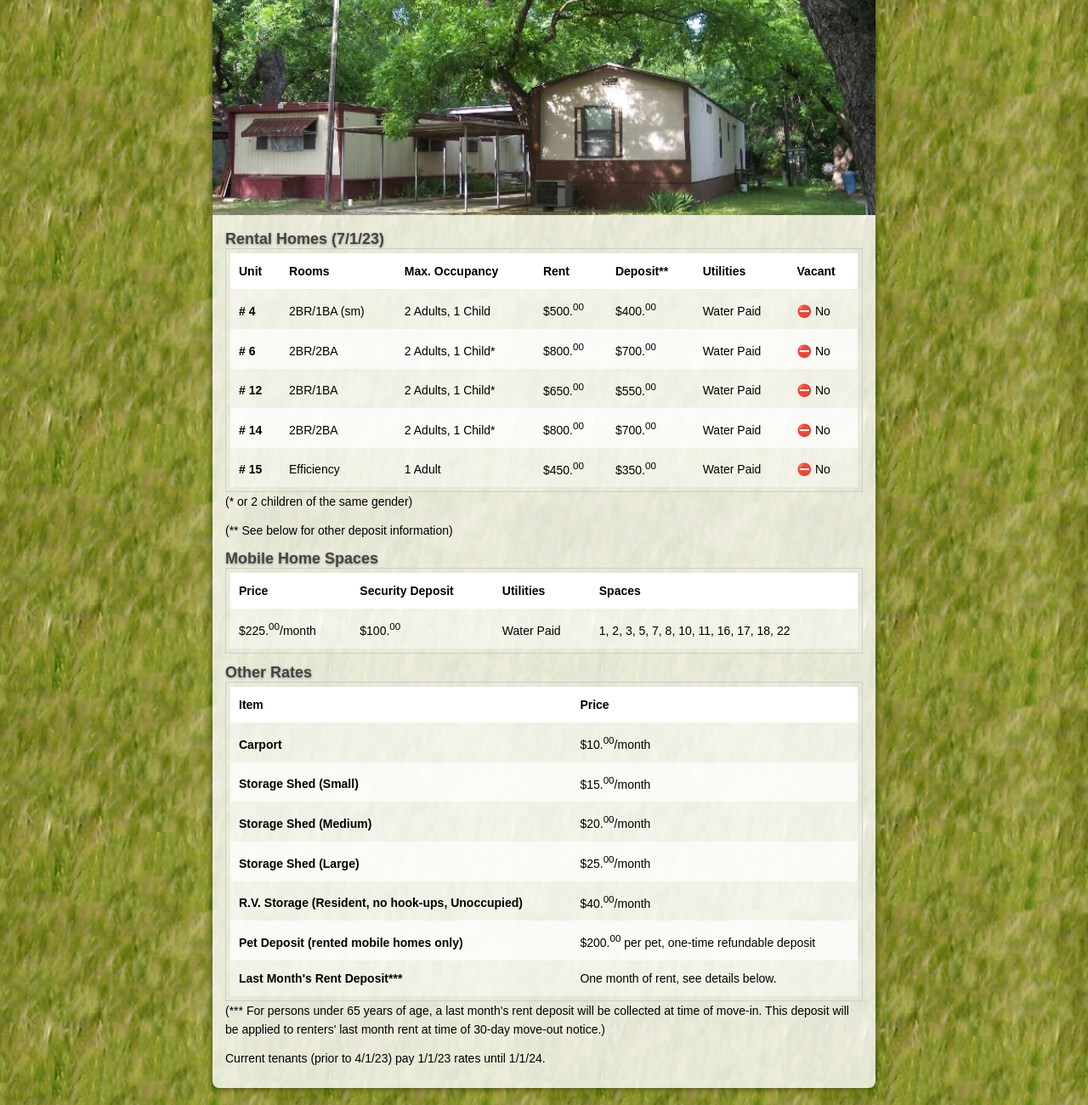
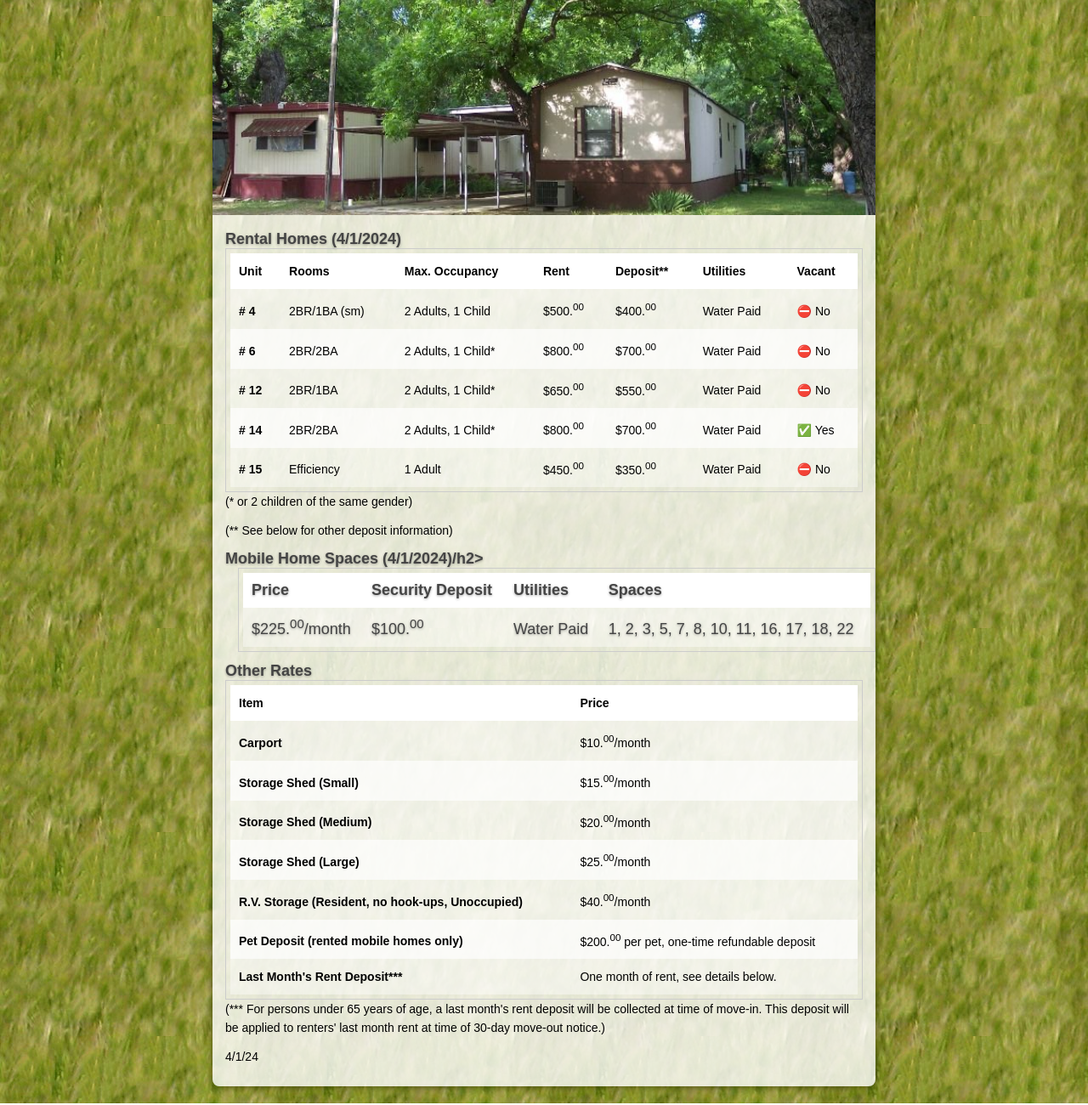
Before and after one commit to Kerrick/lmhp-site, a plain HTML site: page mobile-homes.html in a window 1280 px wide. Shown: the part 221-1521 px from the top of the page at 85% size. Drawn offline with Linux system fonts and the light colour scheme.

Commit message:
Update mobile-homes.html

```diff
--- a/mobile-homes.html
+++ b/mobile-homes.html
@@ -33,7 +33,7 @@
 		<img class="hero" src="mobilehome2.jpg" width="780" height="320" alt="Lampasas Mobile Home & RV Park" />
 		<div class="main content">
 <section>
-			<h2>Rental Homes <small>(7/1/23)</small></h2>
+			<h2>Rental Homes <small>(4/1/2024)</small></h2>
 			<table class="rates" id="rental-homes">
 				<thead>
 					<tr>
@@ -81,7 +81,7 @@
 						<td>$800.<sup>00</sup></td>
 						<td>$700.<sup>00</sup></td>
 						<td>Water Paid</td>
-						<td>⛔ No</td>
+						<td>✅ Yes</td>
 					</tr>
 					<tr>
 						<th># 15</th>
@@ -98,7 +98,7 @@
 			<p>(**  See below for other deposit information)</p>
 </section>
 <section>
-			<h2>Mobile Home Spaces</h2>
+			<h2>Mobile Home Spaces (4/1/2024)/h2>
 			<table class="rates" id="mobile-home-spaces">
 				<thead>
 					<tr>
@@ -160,7 +160,7 @@
 			</table>
 			<p>(*** For persons <strong>under 65 years of age</strong>, a last month's rent deposit will be collected at time of move-in.  This deposit will be applied to renters' last month rent at time of 30-day move-out notice.)</p>
 </section>
-            <p>Current tenants (prior to 4/1/23) pay 1/1/23 rates until 1/1/24.</p>
+            <p>4/1/24</p>
 		</div>
 	</body>
 </html>
```
